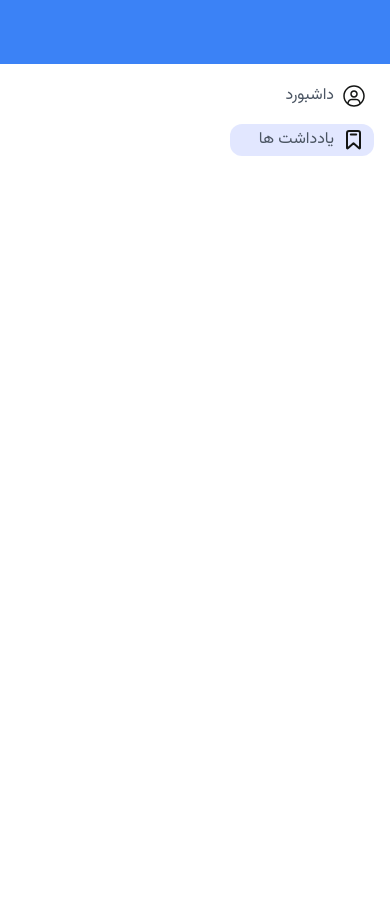
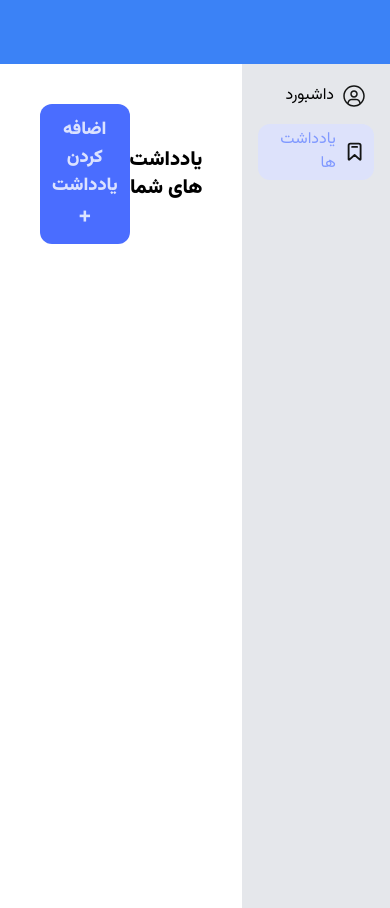
Before and after one commit to seyedali-rafazi/Note-task, a React (Vite) app: page /note in a window 390 px wide. Built offline with nearby package versions, Linux system fonts and the light colour scheme.

Commit message:
add note sction fazw one

```diff
--- a/src/App.tsx
+++ b/src/App.tsx
@@ -2,13 +2,16 @@ import { Route, Routes } from "react-router-dom";
 import "./App.css";
 import Home from "./pages/Home";
 import Note from "./pages/Note";
+import { NoteProvider } from "./context/NoteContex";
 
 function App() {
   return (
-    <Routes>
-      <Route path="/" element={<Home />} />
-      <Route path="/note" element={<Note />} />
-    </Routes>
+    <NoteProvider>
+      <Routes>
+        <Route path="/" element={<Home />} />
+        <Route path="/note" element={<Note />} />
+      </Routes>
+    </NoteProvider>
   );
 }
 
--- /dev/null
+++ b/src/components/Note.tsx/AddNote.tsx
@@ -0,0 +1,11 @@
+import Header from "./Header";
+
+const AddNote: React.FC = () => {
+  return (
+    <div className="max-w-[2000px] mx-auto">
+      <Header />
+    </div>
+  );
+};
+
+export default AddNote;
--- /dev/null
+++ b/src/components/Note.tsx/Header.tsx
@@ -0,0 +1,23 @@
+import { useState } from "react";
+import Button from "../../ui/Button";
+import NoteModal from "./NoteModal";
+
+const Header: React.FC = () => {
+  const [addNoteOpen, setAddNoteOpen] = useState(false);
+  return (
+    <div className="max-w-[2000px] mx-auto">
+      <div className="w-full flex items-center justify-between p-10">
+        <h2 className="text-xl font-extrabold">یادداشت های شما</h2>
+        <Button
+          onClick={() => setAddNoteOpen(true)}
+          className="text-lg font-extrabold"
+        >
+          اضافه کردن یادداشت <span className="text-2xl font-bold">+</span>
+        </Button>
+      </div>
+      <NoteModal addNoteOpen={addNoteOpen} setAddNoteOpen={setAddNoteOpen} />
+    </div>
+  );
+};
+
+export default Header;
--- /dev/null
+++ b/src/components/Note.tsx/NoteModal.tsx
@@ -0,0 +1,83 @@
+import { useState } from "react";
+import Modal from "../../ui/Modal";
+import Button from "../../ui/Button";
+import TextField from "../../ui/TextField";
+import { useNote, useNoteDispatch } from "../../context/NoteContex";
+import Note from "../../pages/Note";
+
+interface NoteModalType {
+  setAddNoteOpen: (open: boolean) => void;
+  addNoteOpen: boolean;
+}
+
+const NoteModal: React.FC<NoteModalType> = ({
+  addNoteOpen,
+  setAddNoteOpen,
+}) => {
+  const [title, setTitle] = useState("");
+  const [description, setDescription] = useState("");
+  const dispatch = useNoteDispatch();
+  const Notes = useNote();
+
+  const handleSubmit = (e: React.FormEvent<HTMLFormElement>) => {
+    if (!title || !description) return null;
+    e.preventDefault();
+
+    const newNote = {
+      title,
+      description,
+      id: Date.now().toString(),
+      completed: false,
+      createdAt: new Date().toISOString(),
+    };
+
+    setTitle("");
+    setDescription("");
+    dispatch({ type: "addNotes", payload: newNote });
+  };
+
+  console.log(Notes);
+
+  return (
+    <Modal
+      logo="اضافه کردن یادداشت"
+      onClose={() => setAddNoteOpen(false)}
+      open={addNoteOpen}
+      width="w-full md:w-2/3 lg:w-1/2 "
+    >
+      <div className="flex items-center justify-center bg-white w-full md:max-h-[calc(100vw-40rem)] h-full p-6">
+        <div className="flex flex-col gap-5 justify-center items-center font-normal text-sm w-full h-full">
+          <form
+            className="flex flex-col gap-10 items-center justify-center w-full h-full"
+            onSubmit={handleSubmit}
+          >
+            <TextField
+              name="title"
+              className="text_field w-full"
+              onChange={(e) => setTitle(e.target.value)}
+              placeholder="موضوع یادداشت شما ..."
+              type="text"
+              value={title}
+            />
+            <TextField
+              name="title"
+              className="text_field w-full"
+              onChange={(e) => setDescription(e.target.value)}
+              placeholder="توضیحات یادداشت شما ..."
+              type="text"
+              value={description}
+            />
+            <Button
+              type="submit"
+              className="btn btn--primary font-bold text-base"
+            >
+              اضافه کردن یادداشت
+            </Button>
+          </form>
+        </div>
+      </div>
+    </Modal>
+  );
+};
+
+export default NoteModal;
--- /dev/null
+++ b/src/context/NoteContex.tsx
@@ -0,0 +1,83 @@
+import {
+  createContext,
+  useContext,
+  useReducer,
+  ReactNode,
+  Dispatch,
+} from "react";
+
+// Define the shape of a note
+interface Note {
+  title: string;
+  description: string;
+  id: string;
+  completed: boolean;
+  createdAt: string;
+}
+
+// Define the possible action types and payload structures
+type Action =
+  | { type: "addNotes"; payload: Note }
+  | { type: "deleteNotes"; payload: string } // Assuming the payload is the note ID
+  | { type: "completeNotes"; payload: string }; // Assuming the payload is the note ID
+
+// Define the reducer state type as an array of Note
+type State = Note[];
+
+// Create the contexts with appropriate types
+const NotesContext = createContext<State | undefined>(undefined);
+const NotesDispatchContext = createContext<Dispatch<Action> | undefined>(
+  undefined
+);
+
+// Reducer function with proper typing
+function notesReducer(state: State, action: Action): State {
+  switch (action.type) {
+    case "addNotes":
+      return [...state, action.payload];
+    case "deleteNotes":
+      return state.filter((n) => n.id !== action.payload);
+    case "completeNotes":
+      return state.map((note) =>
+        note.id === action.payload
+          ? { ...note, completed: !note.completed }
+          : note
+      );
+    default:
+      throw new Error("Unknown action type");
+  }
+}
+
+// Provider component type
+interface NoteProviderProps {
+  children: ReactNode;
+}
+
+export function NoteProvider({ children }: NoteProviderProps) {
+  const [notes, dispatch] = useReducer(notesReducer, []);
+
+  return (
+    <NotesContext.Provider value={notes}>
+      <NotesDispatchContext.Provider value={dispatch}>
+        {children}
+      </NotesDispatchContext.Provider>
+    </NotesContext.Provider>
+  );
+}
+
+// Custom hooks with proper typing
+export function useNote(): State {
+  const context = useContext(NotesContext);
+  if (context === undefined) {
+    throw new Error("useNote must be used within a NoteProvider");
+  }
+  return context;
+}
+
+export function useNoteDispatch(): Dispatch<Action> {
+  const context = useContext(NotesDispatchContext);
+  if (context === undefined) {
+    throw new Error("useNoteDispatch must be used within a NoteProvider");
+  }
+  return context;
+}
--- a/src/icons/Icon.tsx
+++ b/src/icons/Icon.tsx
@@ -82,9 +82,9 @@ const NoteButton = () => {
       <path
         d="M8.7899 6.48395H14.2066M11.5 15.1936L17.1669 20.2558C17.4891 20.5436 18 20.3149 18 19.8829V5C18 3.89543 17.1046 3 16 3H7C5.89543 3 5 3.89543 5 5V19.8829C5 20.3149 5.51092 20.5436 5.8331 20.2558L11.5 15.1936Z"
         stroke="#141514"
-        stroke-width="2"
-        stroke-linecap="round"
-        stroke-linejoin="round"
+        strokeWidth="2"
+        strokeLinecap="round"
+        strokeLinejoin="round"
       />
     </svg>
   );
--- a/src/pages/Note.tsx
+++ b/src/pages/Note.tsx
@@ -1,10 +1,13 @@
+import AddNote from "../components/Note.tsx/AddNote";
 import Layout from "../ui/Layout";
 
 const Note: React.FC = () => {
   return (
     <div className="max-w-[2000px] mx-auto">
       <Layout>
-        <div></div>
+        <div>
+          <AddNote />
+        </div>
       </Layout>
     </div>
   );
--- /dev/null
+++ b/src/ui/Button.tsx
@@ -0,0 +1,34 @@
+type ButtonVariant = "primary" | "secondary" | "outline" | "danger";
+
+const btnType: Record<ButtonVariant, string> = {
+  primary: "btn--primary",
+  secondary: "btn--secondary",
+  outline: "btn--outline",
+  danger: "btn--danger",
+};
+
+interface ButtonProps extends React.ButtonHTMLAttributes<HTMLButtonElement> {
+  variant?: ButtonVariant;
+  className?: string;
+  children: React.ReactNode;
+}
+
+const Button: React.FC<ButtonProps> = ({
+  children,
+  onClick,
+  variant = "primary",
+  className,
+  ...rest
+}) => {
+  return (
+    <button
+      onClick={onClick}
+      className={`btn ${btnType[variant]} ${className}`}
+      {...rest}
+    >
+      {children}
+    </button>
+  );
+};
+
+export default Button;
--- a/src/ui/Modal.tsx
+++ b/src/ui/Modal.tsx
@@ -36,7 +36,7 @@ const Modal: React.FC<ModalType> = ({
         >
           <div className="relative flex flex-col items-center">
             <div className="flex justify-center w-full mb-4">
-              <div className="font-bold">{logo}</div>
+              <div className="font-bold text-lg">{logo}</div>
               <button onClick={onClose} className="absolute top-1 left-3">
                 <CloseButton />
               </button>
--- a/src/ui/Sidebar.tsx
+++ b/src/ui/Sidebar.tsx
@@ -3,7 +3,7 @@ import CustomeNavlink from "./CustomeNavlink";
 
 const Sidebar: React.FC = () => {
   return (
-    <div className="bg-secondery-0 row-start-1 row-span-2 h-screen p-4 space-y-3">
+    <div className="bg-secondary-200 row-start-1 row-span-2 h-screen p-4 space-y-3">
       <CustomeNavlink path="/">
         <DashboardButton />
         <span>داشبورد</span>
--- /dev/null
+++ b/src/ui/TextField.tsx
@@ -0,0 +1,34 @@
+interface TextFieldType {
+  className?: string;
+  placeholder?: string;
+  name: string;
+  type?: string;
+  value?: string;
+  onChange?: (e: any) => void;
+}
+const TextField: React.FC<TextFieldType> = ({
+  name,
+  type = "text",
+  value,
+  onChange,
+  placeholder,
+  className,
+  ...rest
+}) => {
+  return (
+    <div className="space-y-2 w-full">
+      <input
+        className={className}
+        id={name}
+        autoComplete="off"
+        type={type}
+        value={value}
+        onChange={onChange}
+        placeholder={placeholder}
+        {...rest}
+      />
+    </div>
+  );
+};
+
+export default TextField;
--- a/tailwind.config.js
+++ b/tailwind.config.js
@@ -27,7 +27,7 @@ export default {
           200: withOpacity("--color-primary-200"),
           100: withOpacity("--color-primary-100"),
         },
-        secondery: {
+        secondary: {
           900: withOpacity("--color-secondary-900"),
           800: withOpacity("--color-secondary-800"),
           700: withOpacity("--color-secondary-700"),
```
